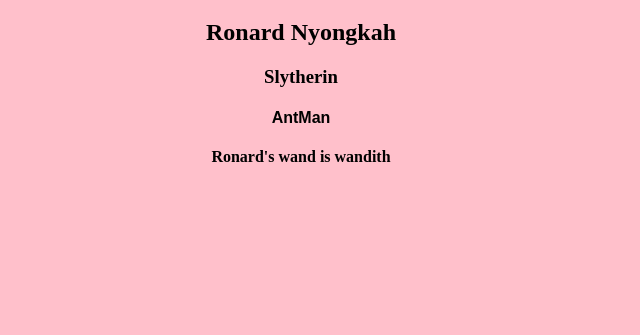
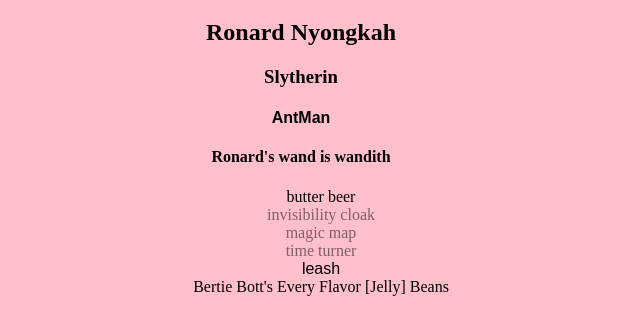
Before and after one commit to JoyBoyCr7/Homework-Week3, a plain HTML site: page index.html in a window 1280 px wide. Shown: the part 61-396 px from the top of the page, without its empty margins (339-979 px from the left). Drawn offline with nearby package versions, Linux system fonts and the light colour scheme.

Commit message:
Commit 3 - I added list elements. That code didn't seem very dry. I wonder if there is something I could do about it in the Hungry for More section

```diff
--- a/app.js
+++ b/app.js
@@ -8,8 +8,19 @@
     let $h3 = $("<h3>Slytherin</h3>")
     let $h4 = $("<h4>AntMan</h4>").attr("class","dog")
     let $wand = $("<h4>Ronard's wand is wandith</h4>")
+
     $("body").append($h2)
     $("body").append($h3)
     $("body").append($h4)
     $("body").append($wand)
+
+    $("body").append($(`<ul>
+    <li>butter beer</li>
+    <li class = secret>invisibility cloak </li>
+    <li class = secret>magic map</li>
+    <li class = secret>time turner </li>
+    <li class = dog>leash</li>
+    <li> Bertie Bott's Every Flavor [Jelly] Beans</li>
+    </ul>`).attr("storage","trunk"))
+
 });
--- a/main.css
+++ b/main.css
@@ -7,3 +7,9 @@
 .dog{
     font-family: fantasy;
 }
+.secret{
+    opacity: 0.5;
+}
+ul{
+    list-style-type: none;
+}
```
